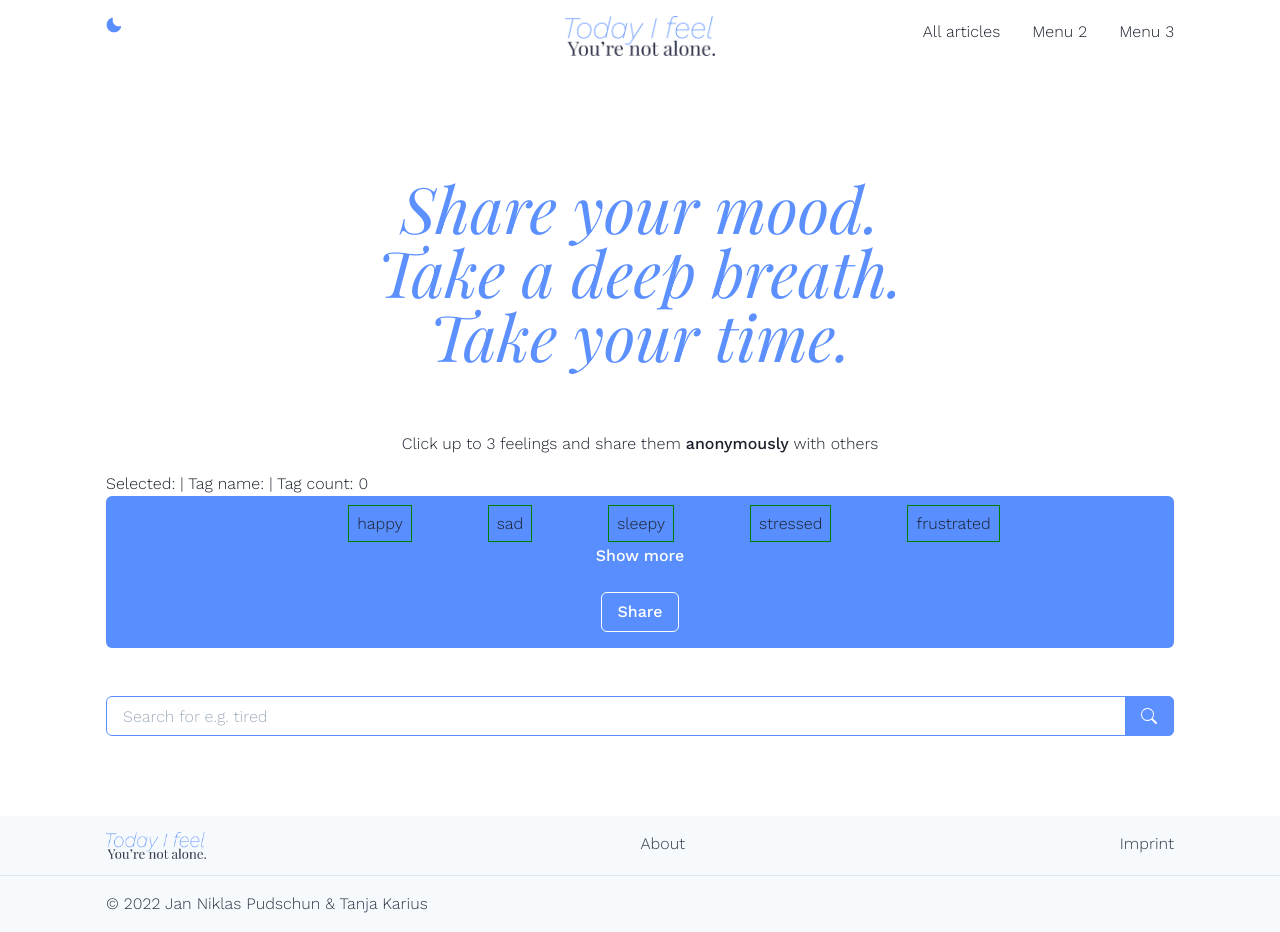
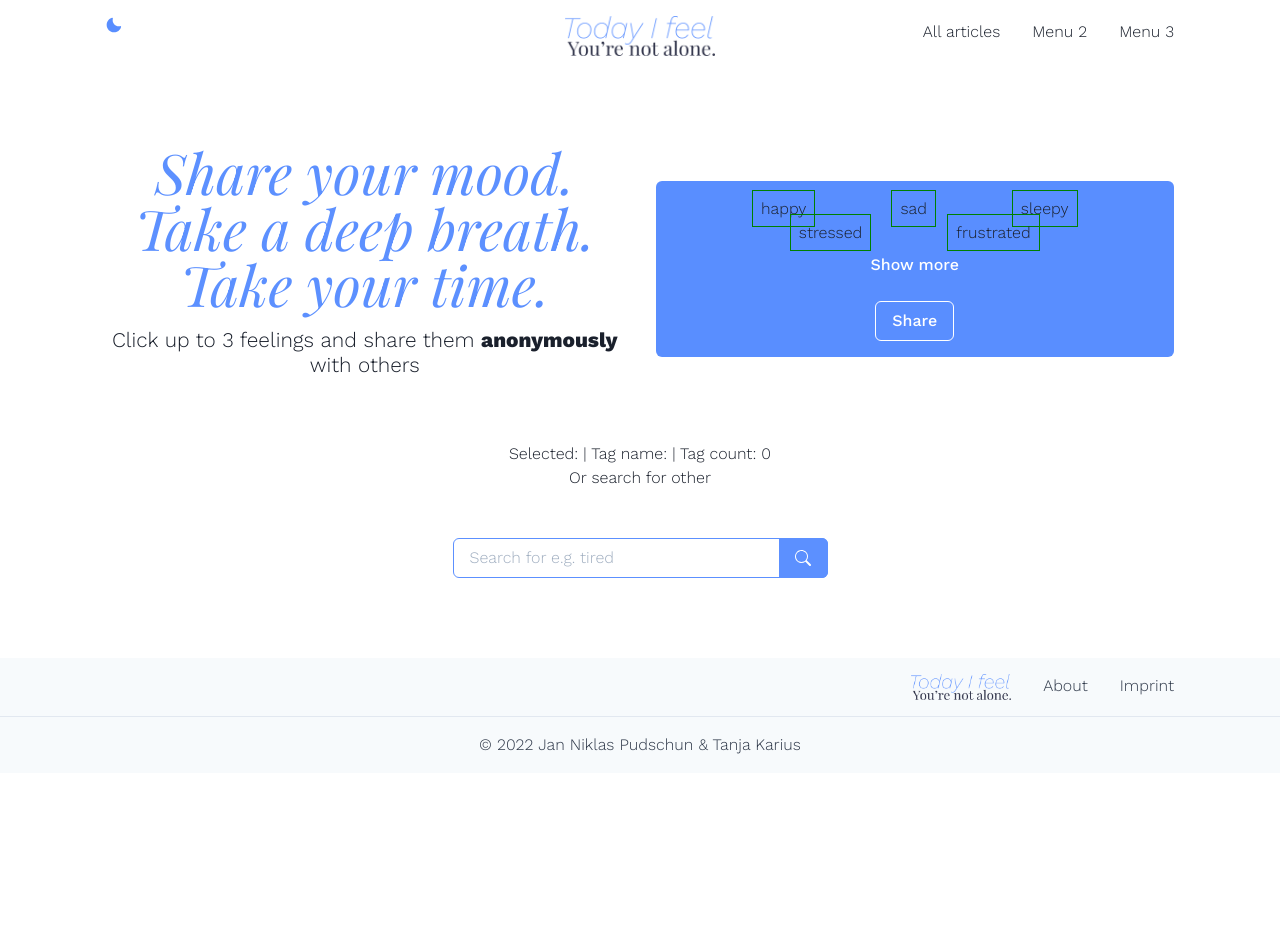
Before and after one commit to ikarustee/today-i-feel-client, a React (Create React App) app: page / in a window 1280 px wide. After the commit the page ends 800 px from the top, so only its background shows below. Built offline with nearby package versions, Linux system fonts and the light colour scheme; a web font is replaced by a local one.

Commit message:
Add function to add and remove tag from object

```diff
--- a/src/App.css
+++ b/src/App.css
@@ -18,21 +18,27 @@ h1, h2 {
   font-weight: normal!important;
   font-style: italic;
 }
+h4 {
+  font-size: 2rem;
+}
 h1.teaser {
   font-size: 11vw;
   margin: 2rem 0 4rem;
   line-height: 1;
 }
-h6.heading--center {
+h4.heading--center {
   text-align: center;
-  margin-bottom: 1rem;
+  margin: 1rem 0;
+  font-size: 1.3rem;
+  line-height: 1.2;
 }
 h6 strong {
   font-weight:500;
 }
 @media screen and (min-width: 768px) {
   h1.teaser {
-    font-size:8vh;
+    font-size:7vh;
+    margin: 0;
   }
 }
 
@@ -70,7 +76,6 @@ a.logo img {
   cursor: pointer;
 }
 nav {
-  /* background-color: rgba(255,255,255,0.8); */
   position: relative;
   padding-right:0.5rem;
   text-align: right;
@@ -81,6 +86,14 @@ nav {
 button.nav__btn {
   position: relative;
   right: 15px;
+}
+.collapse {
+  background-color: rgba(255,255,255,0.85);
+  position: relative;
+  z-index: 99;
+}
+.collapse .mobile nav {
+  text-align: center;
 }
 
 main {
@@ -111,13 +124,24 @@ main {
 
 /* Tag cloud ========== */
 /* =================== */
+.hero {
+  column-gap: 2rem;
+  flex-wrap: wrap;
+  justify-content: center;
+  align-items: center;
+}
+.tagcloud__holder {
+  flex-wrap: wrap;
+  width: 66.6666%;
+  justify-content: flex-end;
+}
 .tagcloud {
   background-color: #598EFF;
   border-radius:6px;
   margin:0 auto;
   padding: 1rem;
   width: 100%;
-  min-width: 100%;
+  /* min-width: 100%; */
   box-sizing: border-box;
   text-align: center;
 }
@@ -161,6 +185,22 @@ input:checked + label {
   justify-items: center;
   margin: 0 auto;
 }
+@media screen and (min-width:1024px) {
+  .hero {
+    justify-content: space-between;
+    flex-wrap: nowrap;
+  }
+  .hero > div {
+    flex-basis: 50%;
+  }
+  .tagcloud {
+    display: flex;
+    flex-wrap: wrap;
+    justify-content: center;
+    align-content: center;
+    margin: 0;
+  }
+}
 
 /* Articles =========== */
 /* =================== */
@@ -191,6 +231,14 @@ input:checked + label {
 
 /* Searchform ========= */
 /* =================== */
+.tagsearch {
+  max-width: 375px;
+  text-align: center;
+  display: flex;
+  justify-content: center;
+  flex-wrap: wrap;
+  margin: 3rem auto 0;
+}
 #search {
   display:flex;
   margin: 3rem 0;
--- a/src/Components/Footer.js
+++ b/src/Components/Footer.js
@@ -81,7 +81,7 @@ import { ReactNode } from 'react';
           className="footer__links"
           w='100%'
           direction={'row'}
-          justify={'space-between'}
+          justify={'flex-end'}
           spacing={6}
           >
             <Link to="/" className="logo">
@@ -104,7 +104,7 @@ import { ReactNode } from 'react';
             py={4}
             direction={{ base: 'column', md: 'row' }}
             spacing={4}
-            justify={{ base: 'center', md: 'space-between' }}
+            justify={{ base: 'center', md: 'center' }}
             align={{ base: 'center', md: 'center' }}>
             <Text>© 2022 Jan Niklas Pudschun & Tanja Karius</Text>
             {/* <Stack direction={'row'} spacing={6}>
--- a/src/Components/Home.js
+++ b/src/Components/Home.js
@@ -100,7 +100,7 @@ let tags = [
 
 
 const Home = () => {
-  const [initialTags, setInitialTags] = useState(5);
+  const [initialTags , setInitialTags] = useState(5);
   const [increaseTags, setIncreaseTags] = useState(5);
   const [countTags, setCountTags] = useState(0);
   const [tagCounter, setTagCounter] = useState()
@@ -136,56 +136,6 @@ const Home = () => {
     setData(tags.slice(0, counter));
   };
 
-  // const processTags = (tag) => {
-  //   const value = tag.value
-  //   let count = tag.count
-  //   let isActive = tag.isActive
-  //   console.log(tag)
-
-  //   const selectedTag = {value, count: count, isActive}
-  //   const newData = data.map((t) => {
-  //     if (t.value === tag.value) {
-  //       setCountTags((prev) => prev + 1)
-  //       selectedTag.count += 1
-  //       selectedTag.isActive = true
-  //       // if(!collectedTags.filter(selectedTag)) {
-  //       //   let arr = collectedTags
-  //       //   setCollectedTags()
-  //       // }
-  //       setCollectedTags((prev) => [...prev, selectedTag.value])
-  //     } else if(!t.isActive === tag.isActive) {
-  //       selectedTag.isActive = false
-  //     }
-  //     return t
-  //   })
-  //   setData(newData)
-  //   console.log(collectedTags)
-  //   console.log(selectedTag, selectedTag.count, selectedTag.isActive, countTags)
-
-  // }
-
-  // const processTags = (e) => {
-  //   console.log(e.target)
-  //   const myElement = e.target
-  //   const checked = e.target.checked
-  //   console.log(myElement.name, checked)
-  //   if(myElement.name === data.value) {
-  //   }
-  //   // const value = e.value
-  //   // let count = e.target.attributes.count.value
-  //   // let isActive = e.isActive
-  //   // console.log(e.target.attributes.count.value)
-  //   // console.log(e.target.attributes.value.value)
-  //   // console.log(e.target.classList.value)
-  //   // console.log(e.target.className)
-  //   // const selectedTag = {value, count, isActive}
-  //   // let myTarget = data.map((t) => {
-  //   //   if(t.value === e.target.attributes.value.value) {
-  //   //     selectedTag.isActive = true
-  //   //   }
-  //   // })
-  //   // console.log(myTarget)
-  // }
 
   const handleTagCollect = () => {
 
@@ -193,43 +143,32 @@ const Home = () => {
 
   const processTags = (e) => {
     const myTag = e.target.name
-    // setCollectedTags((prev) => [...prev, myTag])
-    // const count = e.target.value
-    // const newTask = {
-    //   id: nanoid(),
-    //   text: userinput,
-    //   completed: false
-    // }
+    const count = e.target.value
+    const checked = e.target.checked
+
     const obj = {
       value: e.target.name,
-      count: e.target.value
+      count: parseInt(count) + 1
     }
-    console.log(obj)
-    // setTaskList((prev) => [...prev, newTask])
+    // console.log(obj)
+    if(checked) {
       setCollectedTags((prev) => [...prev, obj])
-    // setCollectedTags((prev) => ({...prev, value: myTag, count: count}))
-    // setTagCounter(count + 1)
-
-    // console.log(e.target)
+    } else {
+      const newTags = collectedTags.filter((item) => item.value !== myTag)
+      setCollectedTags(newTags)
+    }
   }
   console.log(collectedTags)
 
   return (
     <>
+      <Flex className="hero">
+        <div className="title">
           <Heading as='h1' className="teaser" textAlign={[ 'center', 'center' ]} color='blue.300' >Share your mood.<br /> Take a deep breath. <br />Take your time.</Heading>
-        <h6 className="heading--center">Click up to 3 feelings and share them <strong>anonymously</strong> with others</h6>
-        <p>Selected: | Tag name: {singleTag} | Tag count: {countTags}</p>
+          <h4 className="heading--center">Click up to 3 feelings and share them <strong>anonymously</strong> with others</h4>
+        </div>
         <div className="tagcloud">
-          {/* <TagCloud
-            className="singletag"
-            minSize={16}
-            maxSize={52}
-            tags={data}
-            onClick={(tag) => processTags(tag)}
-            style={{margin: "0 auto", padding: "2rem 1rem", boxSizing: "border-box"}}
-            // colorOptions={options} maybe needed
-          /> */}
-          <form>
+            <form id="tagcloud">
             {data.map((t) => {
               return (
               <>
@@ -277,6 +216,10 @@ const Home = () => {
                 </Button>
             </Flex>
         </div>
+      </Flex>
+      <div className="tagsearch">
+        <p>Selected: | Tag name: {singleTag} | Tag count: {countTags}</p>
+        <p>Or search for other</p>
         <FormControl>
           <form id="search" onSubmit={handleSearch}>
             <Input
@@ -302,6 +245,7 @@ const Home = () => {
             </Button>
           </form>
         </FormControl>
+      </div>
     </>
   )
 }
--- a/src/Components/Navbar.js
+++ b/src/Components/Navbar.js
@@ -52,7 +52,7 @@ const NavLink = ({ children }) => (
 );
 
 const Navbar = () => {
-  const { isOpen, onOpen, onClose } = useDisclosure();
+  const { isOpen, onOpen, onClose, onToggle } = useDisclosure();
   const { colorMode, toggleColorMode } = useColorMode()
   const [currentPage, setCurrentPage] = useState("home")
   const [selectedPage, setSelectedPage] = useState()
@@ -102,19 +102,17 @@ const Navbar = () => {
             icon={isOpen ? <CloseIcon /> : <HamburgerIcon />}
             aria-label={'Open Menu'}
             display={{ md: 'none' }}
-            onClick={isOpen ? onClose : onOpen}
+            onClick={onToggle}
           />
         </Flex>
-        <Collapse in={isOpen} animateOpacity>
-        {isOpen ? (
-          <Box pb={4} display={{ md: 'none' }}>
+        <Collapse className="collapse" in={isOpen} animateOpacity>
+          <Box className="mobile" pb={4} display={{ md: 'none' }}>
             <Stack as={'nav'} spacing={4}>
               {LinksFromDOM.map((link) => (
                 <NavLink key={link.route}>{link.route} {link.name}</NavLink>
               ))}
             </Stack>
           </Box>
-        ) : null}
 
       </Collapse>
       </Box>
```
Lines whose indentation alone changed are shown as unchanged.
